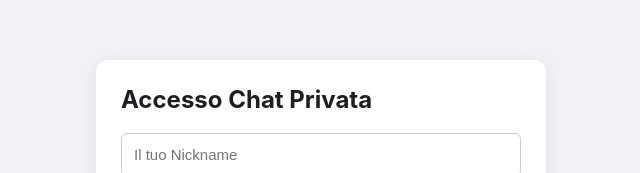
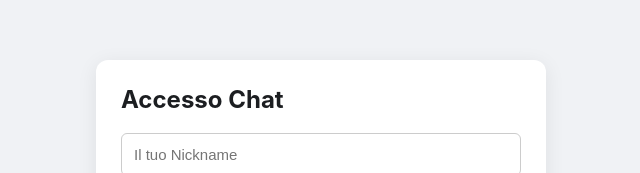
Before and after one commit to jejahigh53/chat-privata, a website: page index.html in a window 1280 px wide. Shown: the part 208-381 px from the top of the page, without its empty margins (319-959 px from the left). Drawn offline with nearby package versions, Linux system fonts and the light colour scheme; no server answers.

Commit message:
Update index.html

```diff
--- a/index.html
+++ b/index.html
@@ -3,7 +3,7 @@
 <head>
   <meta charset="UTF-8">
   <meta name="viewport" content="width=device-width, initial-scale=1.0">
-  <title>Chat Privata</title>
+  <title>Chat Criptata</title>
   <style>
     * { box-sizing: border-box; }
     body { font-family: -apple-system, BlinkMacSystemFont, "Segoe UI", Roboto, sans-serif; margin: 0; background: #f0f2f5; display: flex; justify-content: center; align-items: center; height: 100vh; }
@@ -28,7 +28,7 @@
 
   <!-- Accesso -->
   <div id="login-box">
-    <h2>Accesso Chat Privata</h2>
+    <h2>Accesso Chat</h2>
     <div class="input-group">
       <input type="text" id="nickname-input" placeholder="Il tuo Nickname" onkeypress="handleLoginKey(event)">
       <input type="password" id="password-input" placeholder="Password d'accesso" onkeypress="handleLoginKey(event)">
```
